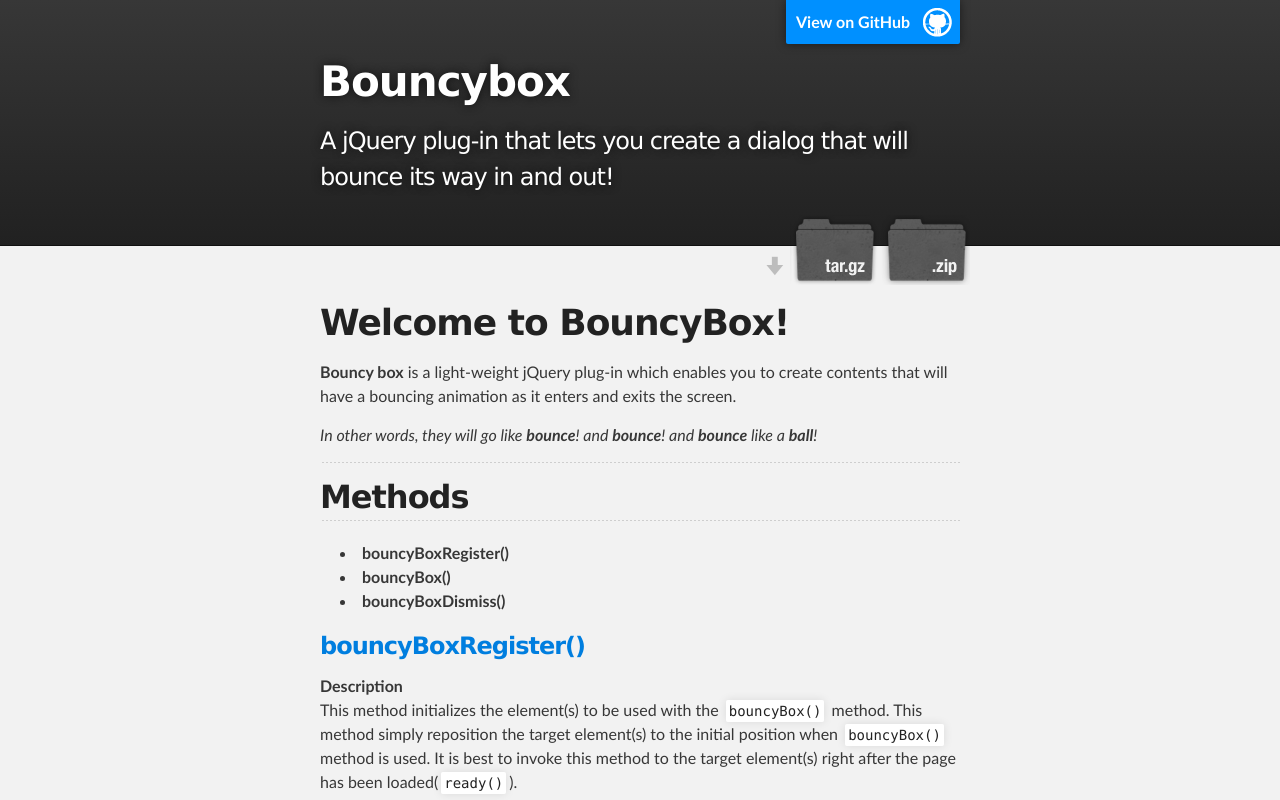
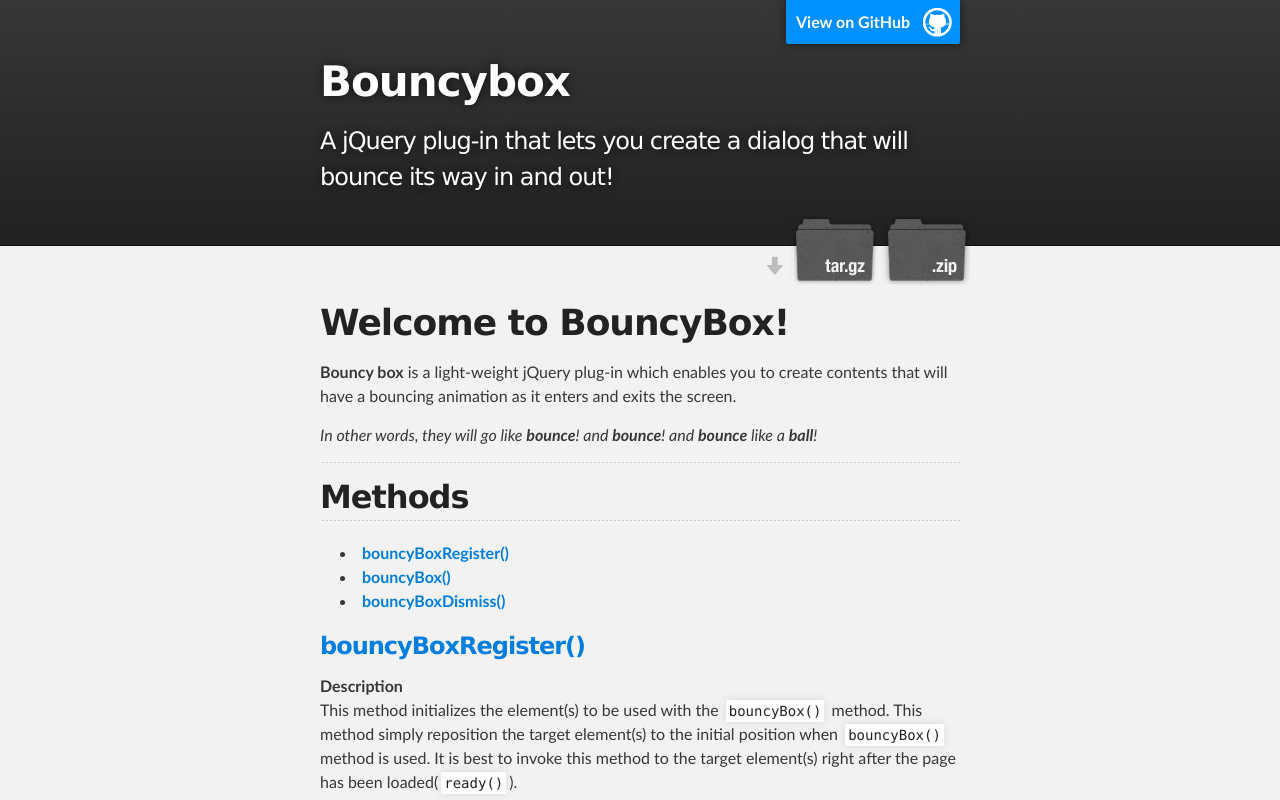
Before and after one commit to WisdomSky/BouncyBox, a plain HTML site: page index.html in a window 1280 px wide. Shown: the top 800 px of the page. Drawn offline with Linux system fonts and the light colour scheme.

```diff
--- a/index.html
+++ b/index.html
@@ -42,9 +42,9 @@
 <a name="methods" class="anchor" href="#methods"><span class="octicon octicon-link"></span></a>Methods</h2>
 
 <ul>
-<li><strong>bouncyBoxRegister()</strong></li>
-<li><strong>bouncyBox()</strong></li>
-<li><strong>bouncyBoxDismiss()</strong></li>
+<li><strong><a href="#bouncyboxregister">bouncyBoxRegister()</a></strong></li>
+<li><strong><a href="#bouncybox">bouncyBox()</a></strong></li>
+<li><strong><a href="#bouncyboxdismiss">bouncyBoxDismiss()</a></strong></li>
 </ul><h3>
 <a name="bouncyboxregister" class="anchor" href="#bouncyboxregister"><span class="octicon octicon-link"></span></a><a href="#">bouncyBoxRegister()</a>
 </h3>
@@ -109,7 +109,7 @@
 <hr><h2>
 <a name="demo" class="anchor" href="#demo"><span class="octicon octicon-link"></span></a>Demo</h2>
 
-<p>A quick demo can be found at: <a href="http://iwisdomsky.tk/bouncy-box">http://iwisdomsky.tk/bouncy-box</a></p>
+<p><strong>A quick demo can be found at: <a href="http://iwisdomsky.tk/bouncy-box">http://iwisdomsky.tk/bouncy-box</a></strong></p>
 
 <p>You can also visit our github <a href="https://github.com/WisdomSky/BouncyBox">repository</a> for the demo source.</p>
 
```
Also changed, not shown: params.json (+1 -1 lines).
